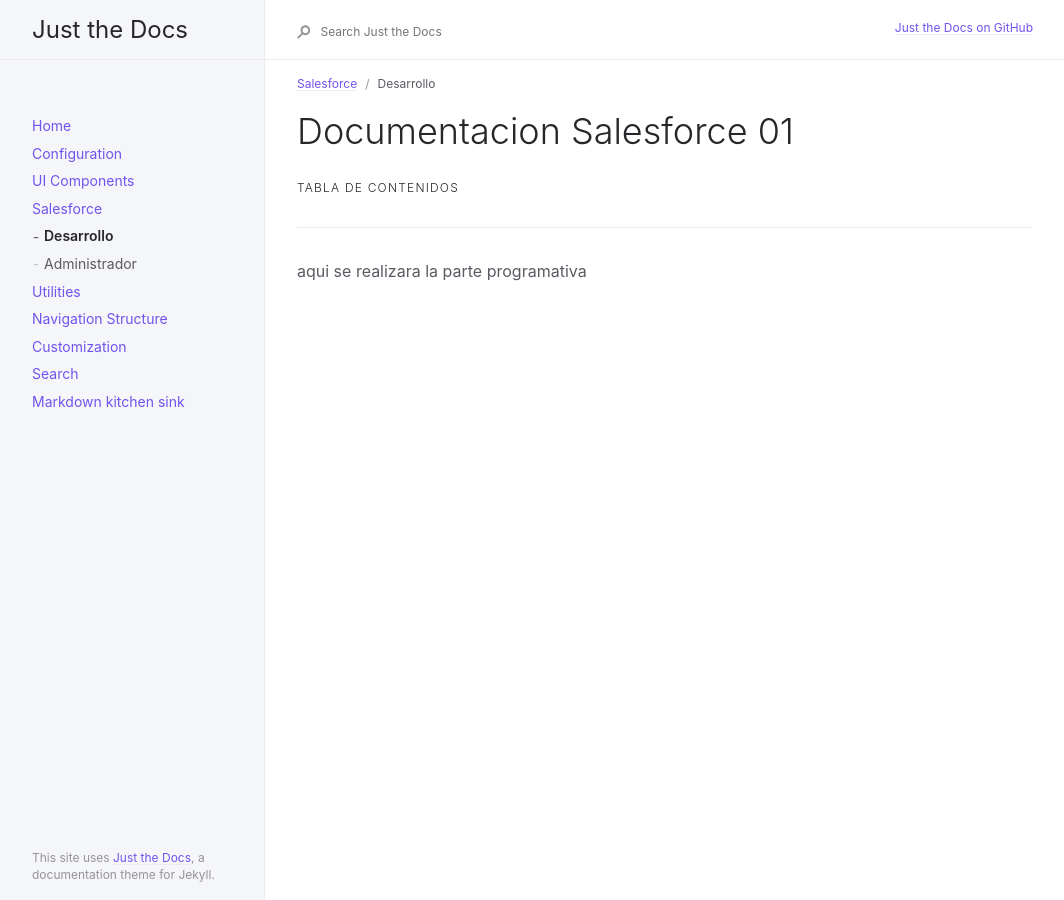
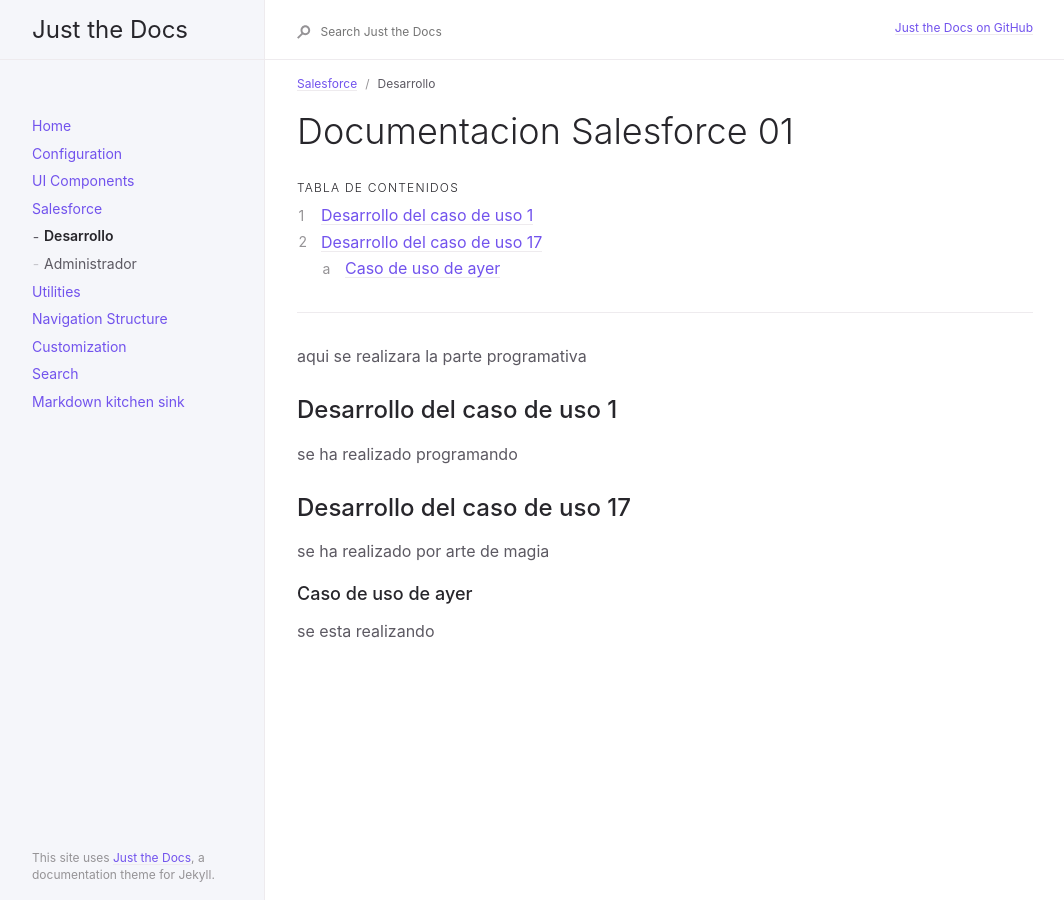
Before and after one commit to abeltranes/abeltranes.github.io, a Jekyll site: the page built from docs/salesforce/doc01.md, in a window 1280 px wide. Shown: the whole page, without its empty margins (91-1155 px from the left). Built offline with Jekyll 4.4.1, drawn with Linux system fonts in a browser that asks for light colours.

Commit message:
Update doc01.md

```diff
--- a/docs/salesforce/doc01.md
+++ b/docs/salesforce/doc01.md
@@ -17,3 +17,15 @@ nav_order: 3
 ---
 
 aqui se realizara la parte programativa
+
+## Desarrollo del caso de uso 1
+
+se ha realizado programando
+
+## Desarrollo del caso de uso 17
+
+se ha realizado por arte de magia
+
+### Caso de uso de ayer
+
+se esta realizando
```
